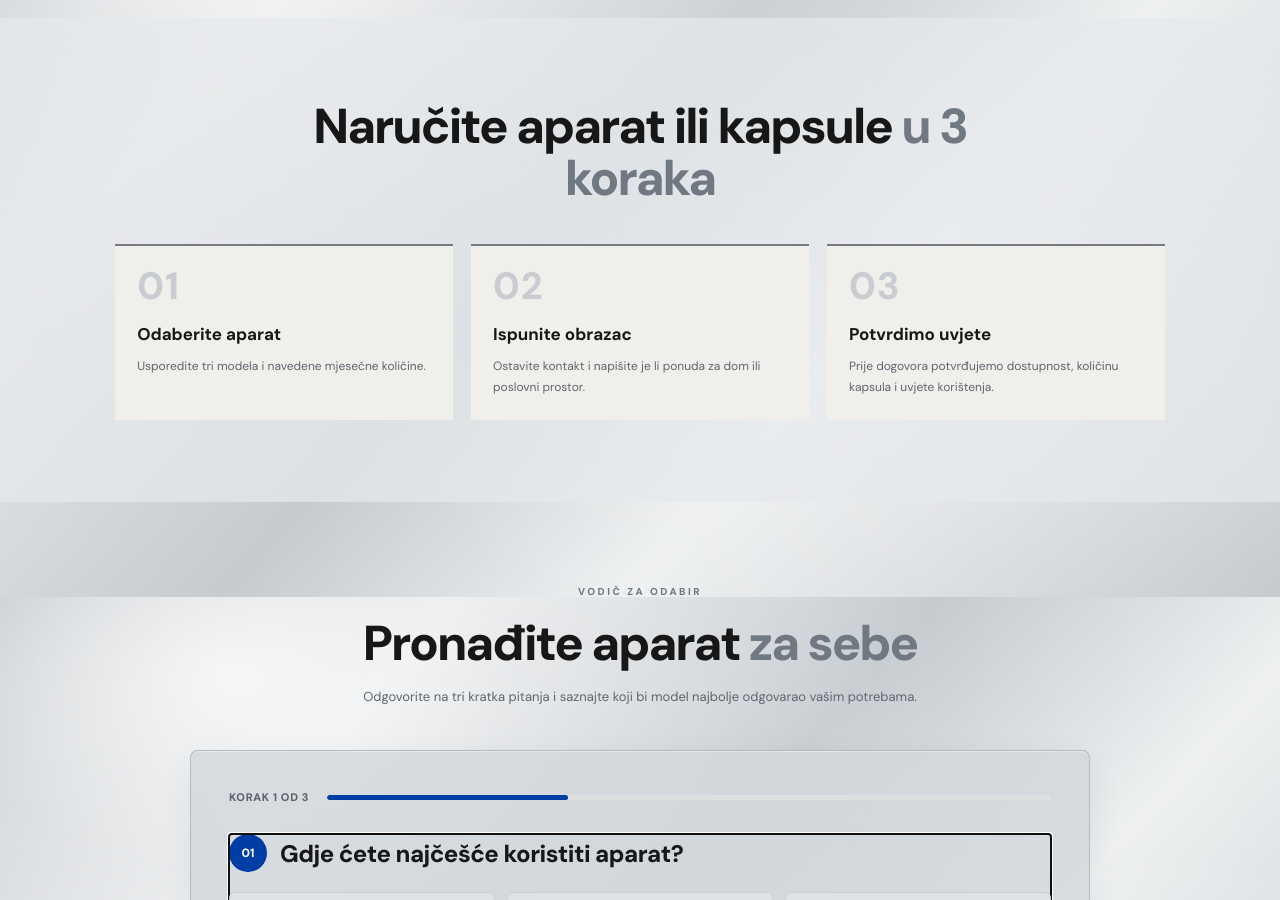
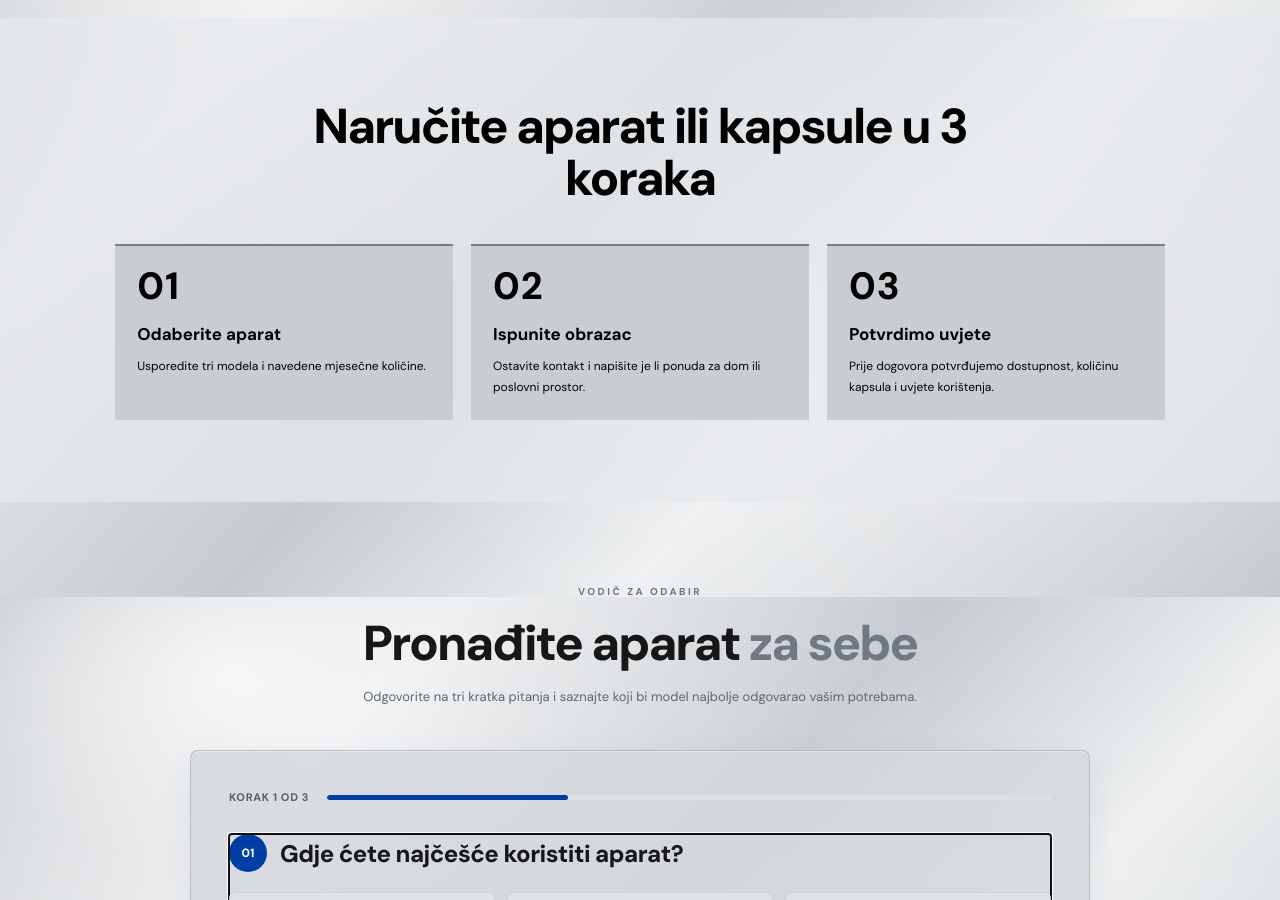
Before and after one commit to Jops2103/zagreb-firma-kava, a website: page index.html in a window 1280 px wide. Shown: the part 1003-1903 px from the top of the page. Drawn offline with Linux system fonts and the light colour scheme.

Commit message:
Use black text and page background for order steps

```diff
--- a/styles.css
+++ b/styles.css
@@ -1635,3 +1635,17 @@ body{
     transform-origin:center center;
   }
 }
+
+
+/* Three-step order cards: black typography and page-matching fills, retaining the existing top rules. */
+#kako-radi .section-heading h2,
+#kako-radi .section-heading h2 span,
+#kako-radi .steps article,
+#kako-radi .steps article>b,
+#kako-radi .steps article h3,
+#kako-radi .steps article p{
+  color:#000!important;
+}
+#kako-radi .steps article{
+  background:var(--bg)!important;
+}
```
